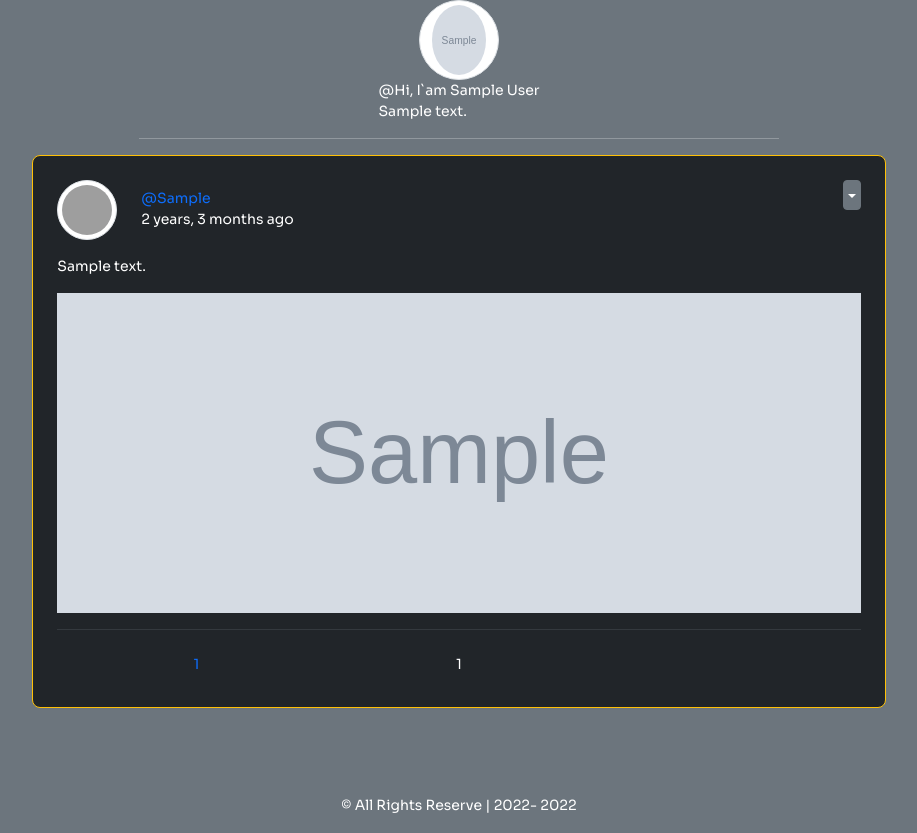
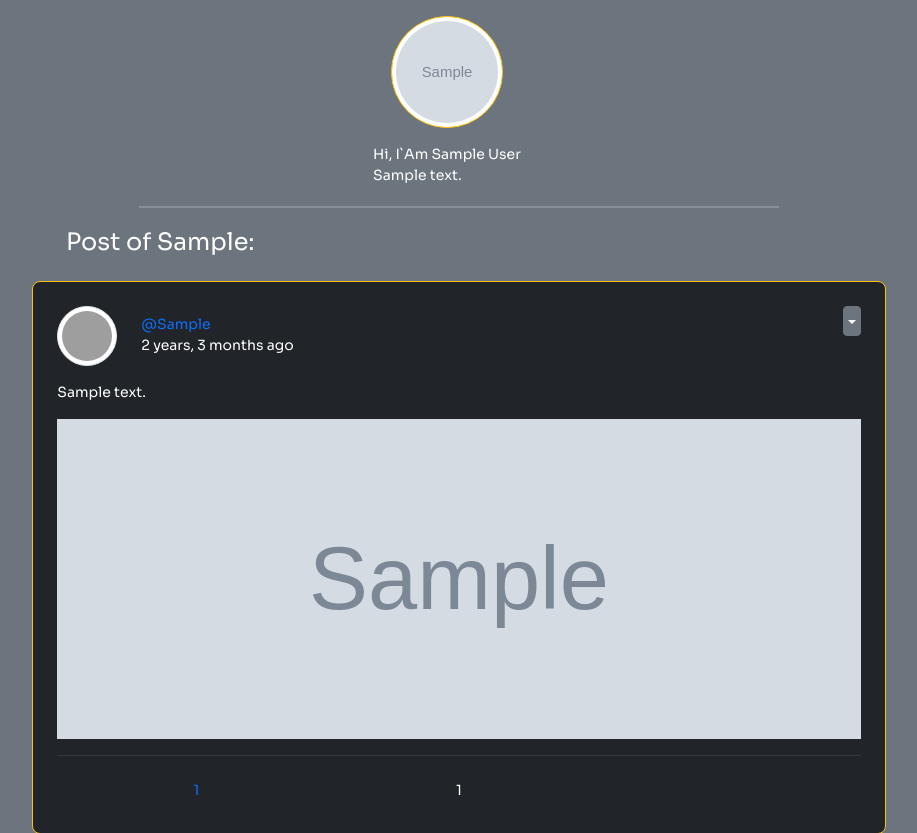
Before and after one commit to LebasoraJohnJefferson/WeShare, a Django app: a page that uses visitorHome/templates/visitorHome/profile.html in a window 1280 px wide. Shown: the part 56-889 px from the top of the page, without its empty margins (181-1098 px from the left). Run offline with Django 4.2, Linux system fonts and the light colour scheme; a user stored in the database is signed in; tables that the repository leaves empty hold one stand-in row (values such as "Sample post"); grey boxes marked "Sample" are stand-in pictures; parts of the project's set-up code (start-up, migrations or seed data) failed here and were passed over; some libraries are stand-ins or nearby versions; grey boxes are pictures that could not be loaded.

Commit message:
UI: adding initail UI to profile

```diff
--- a/visitorHome/templates/visitorHome/profile.html
+++ b/visitorHome/templates/visitorHome/profile.html
@@ -3,27 +3,37 @@
 {% block content %}
 
     {% block header %}{% endblock %}
-    <div class='row-md-8 mx-auto'>
+    <div class='row mx-auto mt-3'>
         {% if profile_info %}
             {% for profile in profile_info %}
-                <div class='row w-xl-100 justify-content-center'>
-                {% if profile.user_image %}
-                    <img class="img-thumbnail rounded-circle" src="/media/{{profile.user_image}}" alt="profile" style="width:5rem; height:5rem"/>
-                {% else %}
-                    <i class="img-thumbnail rounded-circle fad fa-user"></i>
-                {% endif %}
+                <div class='row w-xl-100'>
+                    <div style="object-fit:contain;" class='d-flex justify-content-center align-items-center'>
+                    {% if profile.user_image %}
+                        <img class="border border-warning img-thumbnail rounded-circle" src="/media/{{profile.user_image}}" alt="profile" style="font-size:5.8rem;width:7rem; height:7rem"/>
+                    {% else %}
+                        <i class="img-thumbnail border border-warning rounded-circle text-dark fad fa-user" style="text-align:center;font-size:5.8rem;width:7rem; height:7rem"></i>
+                    {% endif %}
+                    </div>
                 </div>
-                <p class="row w-xl-100 justify-content-center" >
-                @{{profile}}<br/>
+                <p class="row pt-3 w-xl-100 justify-content-center" >
+                {{profile|title}}<br/>
                 {{profile.self_description}}
                 </p>
-                <hr class='col m-auto w-50 '/>
-            {% endfor %}
+                {% endfor %}
         {% else %}
-                <i class="fad fa-user"></i>
-                {{current_user}}
+            <div class='row w-xl-100'>
+                <div style="object-fit:contain;" class='d-flex justify-content-center align-items-center'>
+                    <i class="img-thumbnail border border-warning rounded-circle text-dark fad fa-user" style="text-align:center;font-size:5.8rem;width:7rem; height:7rem"></i>
+                </div>
+            <div>
+            <p class="pt-3 row w-xl-100 justify-content-center" >
+                @{{current_user | title}}<br/>
+                {{profile.self_description}}
+            </p>
         {%endif%}
+        <hr class='row w-50 m-auto my-1 border'/>
     </div>
+    <div class='container w-75 px-xl-5 mt-3'><h4 class='d-flex m-auto-md px-md-5'>Post of {{current_user|title}}:</h4></div>
     <div class='row-xl-8 justify-content-center'>
         {% include './includes/feeds.html'%}
     </div>
--- a/visitorHome/views.py
+++ b/visitorHome/views.py
@@ -137,8 +137,6 @@ def editPage(request,post_pk):
 
 @login_required(login_url='Login')
 def likePage(request,post_pk):
-    id = request.user.id
-    user_like = User.objects.get(id=request.user.id)
     all_post = Post.objects.get(id=post_pk)
     if request.user.is_authenticated:
         if request.user in all_post.liked.all():
@@ -147,7 +145,7 @@ def likePage(request,post_pk):
             all_post.liked.add(request.user)
     else:
         messages.warning(request,'Visitor request is prohibited!')
-    return redirect('visitor-home')
+    return redirect(request.META.get('HTTP_REFERER'))
 
 
 def commentPage(request,post_pk):
```
